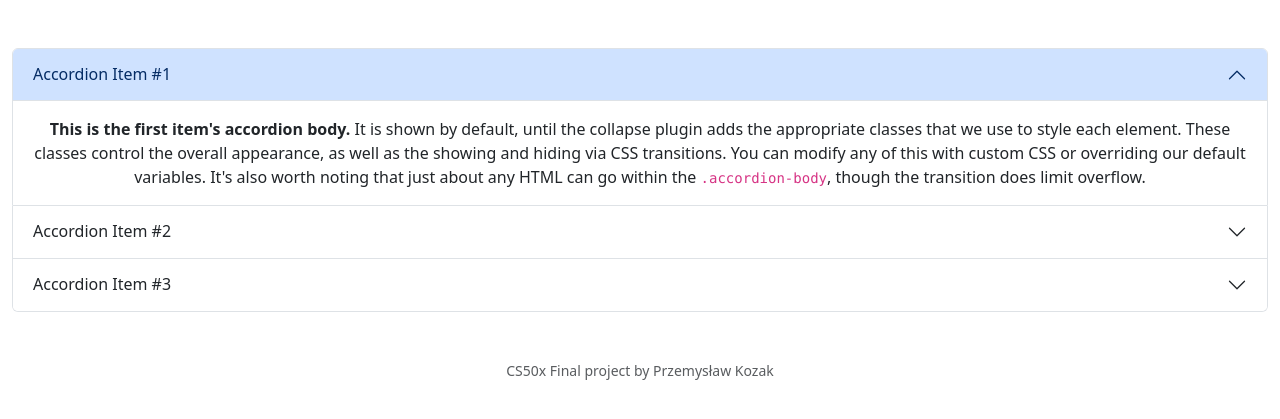
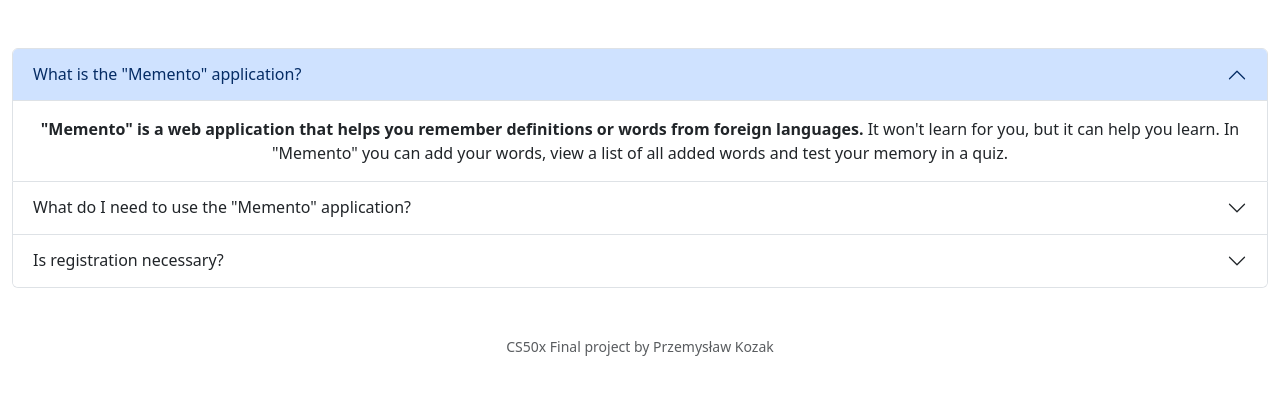
Before and after one commit to PrzemekKozakQA/Memento-Flask-application, a Flask app: page / in a window 1280 px wide. Shown: the part 78-497 px from the top of the page. Run offline with Flask 3, Linux system fonts and the light colour scheme; some libraries are stand-ins or nearby versions.

Commit message:
Add files via upload

```diff
--- a/app.py
+++ b/app.py
@@ -8,7 +8,6 @@ from helpers import login_required
 app = Flask(__name__)
 
 # Configure session to use filesystem (instead of signed cookies)
-app.config["SECRET_KEY"] = "verySecretKey!"
 app.config["SESSION_PERMANENT"] = False
 app.config["SESSION_TYPE"] = "filesystem"
 Session(app)
@@ -60,7 +59,11 @@ def register():
                 "SELECT * FROM users WHERE username=?", username
             )
             if len(users_with_this_name) > 0:
-                return jsonify(dict(message="User with this name already exists, choose a different name!"))
+                return jsonify(
+                    dict(
+                        message="User with this name already exists, choose a different name!"
+                    )
+                )
 
             # Send message that user can register with this username
             return jsonify(dict(username_status="ok"))
@@ -80,7 +83,10 @@ def register():
                 "SELECT * FROM users WHERE username=?", username
             )
             if len(users_with_this_name) > 0:
-                flash("User with this name already exists, choose a different name!", "danger ")
+                flash(
+                    "User with this name already exists, choose a different name!",
+                    "danger ",
+                )
                 return redirect(request.url)
 
             # Get password and confirmation from form
@@ -94,25 +100,35 @@ def register():
 
             # Checking whether the password and its confirmation have at least 5 characters
             if len(set(password)) < 5:
-                flash("The password must contain at least 5 different characters!", "danger " )
+                flash(
+                    "The password must contain at least 5 different characters!",
+                    "danger ",
+                )
                 return redirect(request.url)
 
             # Checking if password and confirmation are the same
             if password != confirmation:
-                flash("The password and its confirmation cannot be different!", "danger")
+                flash(
+                    "The password and its confirmation cannot be different!", "danger"
+                )
                 return redirect(request.url)
 
         # Generate hash from password
         hash = generate_password_hash(password)
 
         # Saving the new user's data to the database
-        new_user_id = db.execute("INSERT INTO users (username, hash) VALUES (?, ?)", username, hash)
+        new_user_id = db.execute(
+            "INSERT INTO users (username, hash) VALUES (?, ?)", username, hash
+        )
 
         # Remember which user has register
         session["user_id"] = new_user_id
 
         # Redirect user to home page with message
-        flash("The new user registration was successful. You are logged in to the account you created.", "success ")
+        flash(
+            "The new user registration was successful. You are logged in to the account you created.",
+            "success ",
+        )
         return redirect("/")
 
     # User reached route via GET (as by clicking a link or via redirect)
@@ -146,7 +162,8 @@ def login():
         rows = db.execute("SELECT * FROM users WHERE username = ?", username)
 
         # Ensure username exists and password is correct
-        if len(rows) != 1 or not check_password_hash(rows[0]["hash"], password):
+        is_password_correct = check_password_hash(rows[0]["hash"], password)
+        if len(rows) != 1 or not is_password_correct:
             flash("Invalid username and/or password!", "danger")
             return redirect(request.url)
 
@@ -172,27 +189,60 @@ def logout():
     return redirect("/")
 
 
-@app.route("/add")
+@app.route("/add", methods=["GET", "POST"])
 @login_required
 def add():
-    return render_template("add.html")
+    if request.method == "POST":
+        word_input = request.form.get("word_input")
+        def_input = request.form.get("def_input")
+        if not word_input or word_input.isspace():
+            flash("concept/word can not be empty", "danger ")
+            return redirect(request.url)
+        if not def_input or def_input.isspace():
+            flash("Maximum definition/meaning length is 50 characters", "danger ")
+            return redirect(request.url)
+
+        word = word_input.strip()
+        definition = def_input.strip()
+        if  len(word) > 50:
+            flash("Maximum definition/meaning length is 50 characters", "danger ")
+            return redirect(request.url)
+        if  len(definition) > 10**5:
+            flash("definition/meaning is too long", "danger ")
+            return redirect(request.url)
+
+        rows = db.execute("SELECT word FROM words WHERE userId=?", session["user_id"])
+        user_words = [dict['word'] for dict in rows]
+
+        if word in user_words:
+            flash("\"" + word + "\" definition/meaning already exists, edit or delete it in the 'search' tab", "warning")
+            return redirect(request.url)
+
+        db.execute("INSERT INTO words(word, definition, userId) VALUES (?, ?, ?)", word, definition, session["user_id"])
+        flash("Added successfully!", "success")
+        return redirect("/add")
+    else:
+        return render_template("add.html")
 
 
 @app.route("/search")
 @login_required
 def search():
+    # TODO
     return render_template("search.html")
 
 
 @app.route("/memorize")
 @login_required
 def memorize():
+    # TODO
     return render_template("memorize.html")
 
 
 @app.route("/quiz")
 @login_required
 def quiz():
+    # TODO
     return render_template("quiz.html")
 
 
@@ -200,9 +250,8 @@ def quiz():
 @login_required
 def account():
     """Show user account"""
-    user = (
-        (db.execute("SELECT username FROM users WHERE id=?", session["user_id"]))[0]
-    )["username"]
+    rows = db.execute("SELECT username FROM users WHERE id=?", session["user_id"])
+    user = rows[0]["username"]
     return render_template("account.html", user=user)
 
 
@@ -243,10 +292,8 @@ def change_password():
         return redirect("/account")
 
     # Ensure username old password is correct
-    old_hash = (
-        db.execute("SELECT hash FROM users WHERE id = ?", session["user_id"])[0]
-    ).get("hash")
-    print(old_hash)
+    rows = db.execute("SELECT hash FROM users WHERE id = ?", session["user_id"])
+    old_hash = rows[0].get("hash")
     if not check_password_hash(old_hash, old_password):
         flash("Invalid old password!", "danger")
         return redirect("/account")
--- a/requirements.txt
+++ b/requirements.txt
@@ -1,4 +1,4 @@
-Gunicorn
 cs50
 Flask
 Flask-Session
+Gunicorn
--- a/templates/account.html
+++ b/templates/account.html
@@ -6,10 +6,7 @@
 
 {% block main %}
 <!-- js script loading-->
-    <script src="/static/js/account.js"></script>
-
-<!-- div for warnings in AJAX -->
-    <div id='warning'></div>
+    <script src="/static/js/account.js" type="module"></script>
 
     <div class="container">
     <!-- user greeting -->
--- a/templates/index.html
+++ b/templates/index.html
@@ -9,36 +9,39 @@
         <div class="accordion-item">
             <h2 class="accordion-header">
                 <button class="accordion-button" type="button" data-bs-toggle="collapse" data-bs-target="#panelsStayOpen-collapseOne" aria-expanded="true" aria-controls="panelsStayOpen-collapseOne">
-                    Accordion Item #1
+                    What is the "Memento" application?
                 </button>
             </h2>
             <div id="panelsStayOpen-collapseOne" class="accordion-collapse collapse show">
                 <div class="accordion-body">
-                    <strong>This is the first item's accordion body.</strong> It is shown by default, until the collapse plugin adds the appropriate classes that we use to style each element. These classes control the overall appearance, as well as the showing and hiding via CSS transitions. You can modify any of this with custom CSS or overriding our default variables. It's also worth noting that just about any HTML can go within the <code>.accordion-body</code>, though the transition does limit overflow.
+                    <strong>"Memento" is a web application that helps you remember definitions or words from foreign languages.</strong>
+                    It won't learn for you, but it can help you learn. In "Memento" you can add your words, view a list of all added words and test your memory in a quiz.
                 </div>
             </div>
         </div>
         <div class="accordion-item">
             <h2 class="accordion-header">
                 <button class="accordion-button collapsed" type="button" data-bs-toggle="collapse" data-bs-target="#panelsStayOpen-collapseTwo" aria-expanded="false" aria-controls="panelsStayOpen-collapseTwo">
-                    Accordion Item #2
+                    What do I need to use the "Memento" application?
                 </button>
             </h2>
             <div id="panelsStayOpen-collapseTwo" class="accordion-collapse collapse">
                 <div class="accordion-body">
-                    <strong>This is the second item's accordion body.</strong> It is hidden by default, until the collapse plugin adds the appropriate classes that we use to style each element. These classes control the overall appearance, as well as the showing and hiding via CSS transitions. You can modify any of this with custom CSS or overriding our default variables. It's also worth noting that just about any HTML can go within the <code>.accordion-body</code>, though the transition does limit overflow.
+                    <strong>All you need is access to the application via a web browser on your computer or mobile device.</strong>
+                    Apart from that, there are no other requirements. Just register and start using the application!
                 </div>
             </div>
         </div>
         <div class="accordion-item">
             <h2 class="accordion-header">
                 <button class="accordion-button collapsed" type="button" data-bs-toggle="collapse" data-bs-target="#panelsStayOpen-collapseThree" aria-expanded="false" aria-controls="panelsStayOpen-collapseThree">
-                    Accordion Item #3
+                    Is registration necessary?
                 </button>
             </h2>
             <div id="panelsStayOpen-collapseThree" class="accordion-collapse collapse">
                 <div class="accordion-body">
-                    <strong>This is the third item's accordion body.</strong> It is hidden by default, until the collapse plugin adds the appropriate classes that we use to style each element. These classes control the overall appearance, as well as the showing and hiding via CSS transitions. You can modify any of this with custom CSS or overriding our default variables. It's also worth noting that just about any HTML can go within the <code>.accordion-body</code>, though the transition does limit overflow.
+                    <strong>Yes, registration is necessary, but it is very quick.</strong>
+                    Registration is necessary because it allows each user to have individual words and definitions independent of others.
                 </div>
             </div>
         </div>
--- a/templates/layout.html
+++ b/templates/layout.html
@@ -87,6 +87,9 @@
                 {% endif %}
             {% endwith %}
 
+            <!-- div for warnings in AJAX -->
+            <div id='warning'></div>
+
             <!-- body of page -->
             {% block main %}{% endblock %}
         </main>
```
Also changed, not shown: helpers.py (+8 -0 lines), templates/add.html (+19 -1 lines), templates/register.html (+4 -3 lines), memento.db.
